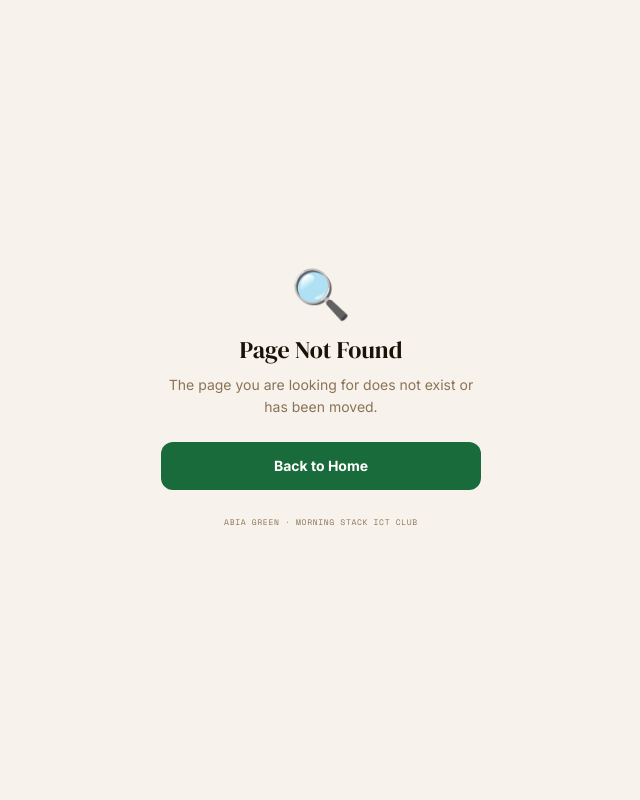
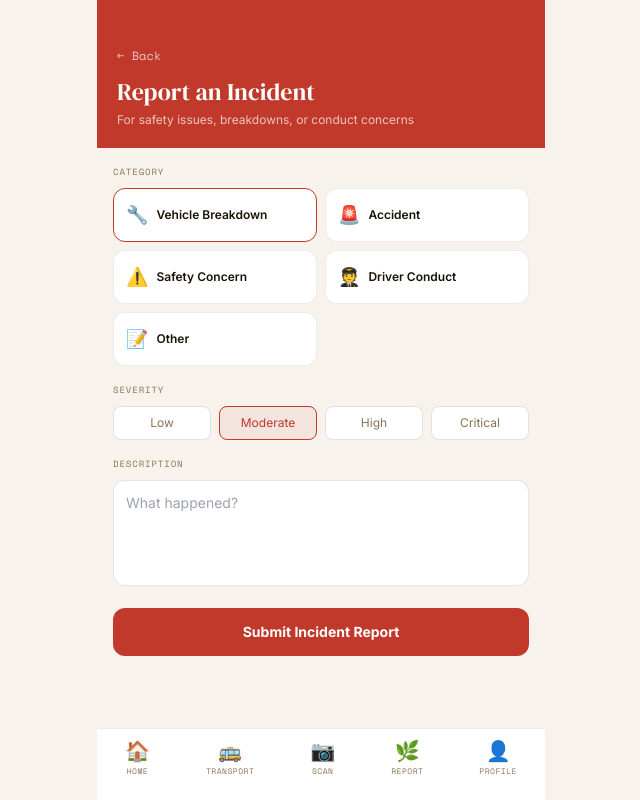
Before and after one commit to Klasicken1/abia-green, a Next.js app: page /transport/incident in a window 1280 px wide. Before the commit this address had no page. Shown: the whole page, without its empty margins (319-959 px from the left). Built offline with nearby package versions, Linux system fonts and the light colour scheme; no server answers.

Commit message:
feat(incidents): citizen incident reporting from active-ride banner

```diff
--- /dev/null
+++ b/src/app/transport/incident/page.tsx
@@ -0,0 +1,146 @@
+"use client";
+import { useState, Suspense } from "react";
+import { useSearchParams } from "next/navigation";
+import Link from "next/link";
+import BottomNav from "@/components/BottomNav";
+
+const CATEGORIES = [
+  { value: "breakdown",      label: "Vehicle Breakdown", icon: "🔧" },
+  { value: "accident",       label: "Accident",          icon: "🚨" },
+  { value: "safety_concern", label: "Safety Concern",    icon: "⚠️" },
+  { value: "driver_conduct", label: "Driver Conduct",    icon: "🧑‍✈️" },
+  { value: "other",          label: "Other",             icon: "📝" },
+];
+
+function IncidentForm() {
+  const params = useSearchParams();
+  const busId = params.get("busId") || "";
+
+  const [category, setCategory] = useState("breakdown");
+  const [severity, setSeverity] = useState("moderate");
+  const [description, setDescription] = useState("");
+  const [submitting, setSubmitting] = useState(false);
+  const [error, setError] = useState<string | null>(null);
+  const [submitted, setSubmitted] = useState(false);
+
+  async function handleSubmit(e: React.FormEvent) {
+    e.preventDefault();
+    if (!busId) {
+      setError("No bus selected. Go back and try again.");
+      return;
+    }
+    setSubmitting(true);
+    setError(null);
+    try {
+      const res = await fetch("/api/incidents", {
+        method: "POST",
+        headers: { "Content-Type": "application/json" },
+        body: JSON.stringify({ busId, category, severity, description }),
+      });
+      const data = await res.json();
+      if (!res.ok) throw new Error(data.error || "Failed to submit");
+      setSubmitted(true);
+    } catch (err) {
+      setError(err instanceof Error ? err.message : "Failed to submit incident");
+    }
+    setSubmitting(false);
+  }
+
+  if (submitted) {
+    return (
+      <main className="flex flex-col min-h-screen items-center justify-center px-6" style={{ background: "#F7F3EC" }}>
+        <div className="text-4xl mb-4">✅</div>
+        <h1 className="text-xl mb-2 text-center" style={{ fontFamily: "DM Serif Display, serif", color: "#1A1208" }}>
+          Incident Reported
+        </h1>
+        <p className="text-sm text-center mb-6" style={{ color: "#8B7355" }}>
+          The Ministry of Transport has been notified.
+        </p>
+        <Link href="/transport">
+          <button className="px-6 py-3 rounded-xl text-sm font-bold" style={{ background: "#1A6B3C", color: "#fff" }}>
+            Back to Transport
+          </button>
+        </Link>
+      </main>
+    );
+  }
+
+  return (
+    <main className="flex flex-col min-h-screen" style={{ background: "#F7F3EC" }}>
+      <div className="px-5 pt-12 pb-5" style={{ background: "#C0392B" }}>
+        <Link href="/transport" className="text-xs mb-3 flex items-center gap-1"
+          style={{ color: "rgba(255,255,255,0.7)", fontFamily: "Space Mono, monospace" }}>
+          ← Back
+        </Link>
+        <h1 className="text-2xl text-white" style={{ fontFamily: "DM Serif Display, serif" }}>
+          Report an Incident
+        </h1>
+        <p className="text-xs mt-1" style={{ color: "rgba(255,255,255,0.7)" }}>
+          For safety issues, breakdowns, or conduct concerns
+        </p>
+      </div>
+
+      <div className="flex-1 px-4 pt-4 pb-24">
+        <form onSubmit={handleSubmit}>
+          <p className="text-xs mb-2" style={{ fontFamily: "Space Mono, monospace", fontSize: "9px",
+            letterSpacing: "0.1em", textTransform: "uppercase", color: "#8B7355" }}>
+            Category
+          </p>
+          <div className="grid grid-cols-2 gap-2 mb-4">
+            {CATEGORIES.map(c => (
+              <button key={c.value} type="button" onClick={() => setCategory(c.value)}
+                className="p-3 rounded-xl flex items-center gap-2 text-left"
+                style={{ background: "#fff",
+                  border: category === c.value ? "1.5px solid #C0392B" : "1.5px solid rgba(26,18,8,0.08)" }}>
+                <span className="text-lg">{c.icon}</span>
+                <span className="text-xs font-semibold" style={{ color: "#1A1208" }}>{c.label}</span>
+              </button>
+            ))}
+          </div>
+
+          <p className="text-xs mb-2" style={{ fontFamily: "Space Mono, monospace", fontSize: "9px",
+            letterSpacing: "0.1em", textTransform: "uppercase", color: "#8B7355" }}>
+            Severity
+          </p>
+          <div className="flex gap-2 mb-4">
+            {["low", "moderate", "high", "critical"].map(s => (
+              <button key={s} type="button" onClick={() => setSeverity(s)}
+                className="flex-1 py-2 rounded-lg text-center text-xs capitalize"
+                style={{ border: severity === s ? "1px solid #C0392B" : "1px solid rgba(26,18,8,0.12)",
+                  background: severity === s ? "rgba(192,57,43,0.08)" : "#fff",
+                  color: severity === s ? "#C0392B" : "#8B7355" }}>
+                {s}
+              </button>
+            ))}
+          </div>
+
+          <p className="text-xs mb-2" style={{ fontFamily: "Space Mono, monospace", fontSize: "9px",
+            letterSpacing: "0.1em", textTransform: "uppercase", color: "#8B7355" }}>
+            Description
+          </p>
+          <textarea value={description} onChange={e => setDescription(e.target.value)}
+            rows={4} placeholder="What happened?"
+            className="w-full p-3 rounded-xl text-sm mb-4"
+            style={{ background: "#fff", border: "1px solid rgba(26,18,8,0.1)", outline: "none", resize: "none" }} />
+
+          {error && <p className="text-xs mb-3" style={{ color: "#C0392B" }}>{error}</p>}
+
+          <button type="submit" disabled={submitting}
+            className="w-full py-3.5 rounded-xl text-sm font-bold"
+            style={{ background: submitting ? "rgba(192,57,43,0.5)" : "#C0392B", color: "#fff" }}>
+            {submitting ? "Submitting..." : "Submit Incident Report"}
+          </button>
+        </form>
+      </div>
+      <BottomNav />
+    </main>
+  );
+}
+
+export default function IncidentPage() {
+  return (
+    <Suspense fallback={null}>
+      <IncidentForm />
+    </Suspense>
+  );
+}
--- a/src/app/transport/page.tsx
+++ b/src/app/transport/page.tsx
@@ -213,11 +213,19 @@ export default function TransportPage() {
                 Paid ₦{activeRide.fare.toLocaleString()}
               </p>
             </div>
-            <button onClick={handleGetOff} disabled={gettingOff}
-              className="px-3 py-2 rounded-lg text-xs font-bold flex-shrink-0"
-              style={{ background: "#E8941A", color: "#fff" }}>
-              {gettingOff ? "..." : "I'm Getting Off"}
-            </button>
+            <div className="flex gap-2 flex-shrink-0">
+              <Link href={`/transport/incident?busId=${activeRide.busId}`}>
+                <button className="px-3 py-2 rounded-lg text-xs font-bold"
+                  style={{ background: "#C0392B", color: "#fff" }}>
+                  ⚠️
+                </button>
+              </Link>
+              <button onClick={handleGetOff} disabled={gettingOff}
+                className="px-3 py-2 rounded-lg text-xs font-bold"
+                style={{ background: "#E8941A", color: "#fff" }}>
+                {gettingOff ? "..." : "I'm Getting Off"}
+              </button>
+            </div>
           </div>
         </div>
       )}
```
